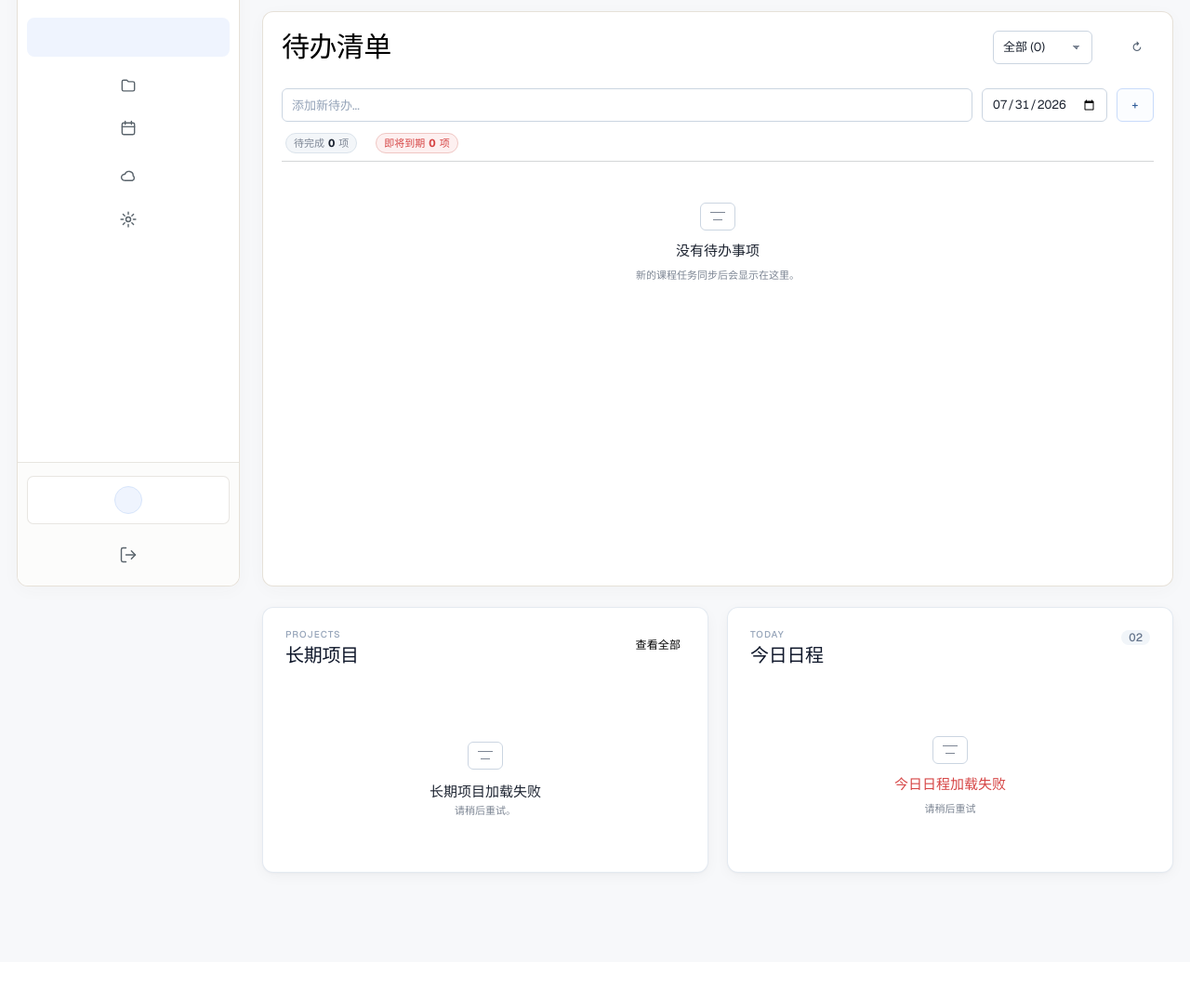
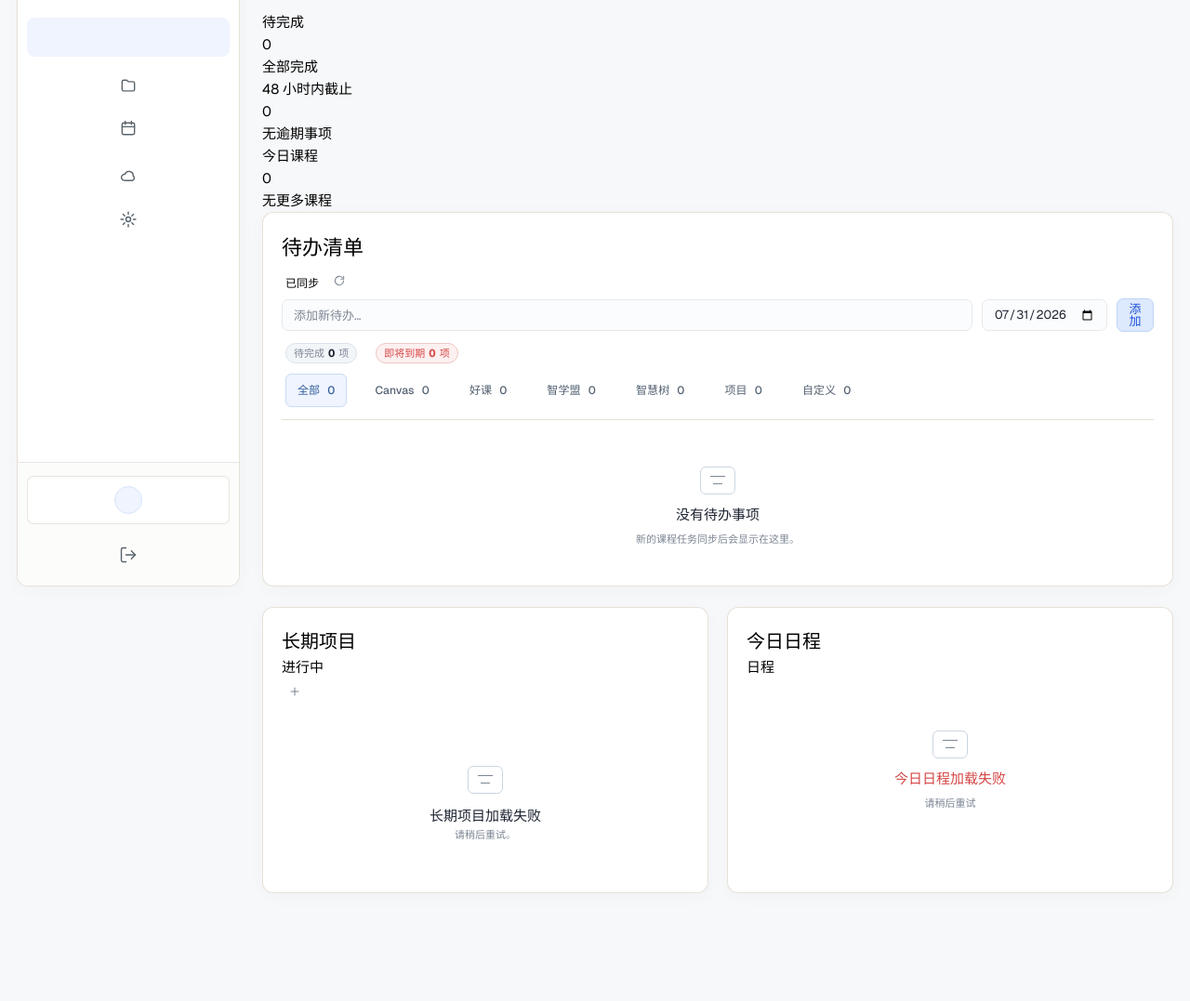
Before and after one commit to zboheng53-jpg/canvas-dashboard, a Python web app: template frontend/templates/index.html in a window 1280 px wide. Shown: the part 137-1214 px from the top of the page at 93% size. Before the commit the page ends 1080 px from the top, so only its background shows below. Run offline with Jinja, Linux system fonts and the light colour scheme; the template is opened without the code that fills it, so the values that code supplies are empty.

Commit message:
feat(ui): update index main view, KPI cards, filter chips, and right rail cards to redesign markup

```diff
--- a/frontend/assets/css/design-system.css
+++ b/frontend/assets/css/design-system.css
@@ -18,6 +18,12 @@
 
 
 /* ---------- 基础组件（非冲突类） ---------- */
+.placeholder-kicker,
+.rail-card-kicker,
+.rail-card-index {
+  display: none !important;
+}
+
 .btn-quiet {
   display: inline-flex; align-items: center; justify-content: center; gap: 6px;
   height: 34px; padding: 0 16px; border-radius: var(--ds-radius-sm);
--- a/frontend/templates/dashboard/_long_term_projects.html
+++ b/frontend/templates/dashboard/_long_term_projects.html
@@ -1,12 +1,12 @@
-<section class="rail-card rail-card-projects enter-right-card" id="long-term-projects-card" aria-labelledby="long-term-projects-title">
-  <div class="rail-card-heading">
-    <div>
-      <span class="rail-card-kicker">PROJECTS</span>
-      <h2 id="long-term-projects-title">长期项目</h2>
+<section class="card rail-card-projects enter-right-card" id="long-term-projects-card" aria-labelledby="long-term-projects-title">
+  <div class="card-head">
+    <h2 id="long-term-projects-title" style="font-size: 20px;">长期项目</h2>
+    <span class="muted" id="long-term-projects-sub">进行中</span>
+    <div class="right">
+      <button type="button" class="icon-btn" title="新建项目" onclick="openProjectsView()"><svg viewBox="0 0 24 24"><path d="M12 5v14m-7-7h14"></path></svg></button>
     </div>
-    <button type="button" class="ui-button ui-button--text project-overview-all" onclick="openProjectsView()">查看全部</button>
   </div>
-  <div class="project-overview-content" id="project-overview-content" aria-live="polite" aria-busy="true">
+  <div class="proj-list project-overview-content" id="project-overview-content" aria-live="polite" aria-busy="true">
     <div class="ui-loading ui-loading--block rail-empty-state is-loading" role="status">
       <div>
         <strong>正在加载长期项目…</strong>
--- a/frontend/templates/dashboard/_today_schedule.html
+++ b/frontend/templates/dashboard/_today_schedule.html
@@ -1,12 +1,9 @@
-<section class="rail-card rail-card-schedule enter-right-card" id="today-schedule-card" aria-labelledby="today-schedule-title">
-  <div class="rail-card-heading">
-    <div>
-      <span class="rail-card-kicker">TODAY</span>
-      <h2 id="today-schedule-title">今日日程</h2>
-    </div>
-    <span class="rail-card-index" aria-hidden="true">02</span>
+<section class="card rail-card-schedule enter-right-card" id="today-schedule-card" aria-labelledby="today-schedule-title">
+  <div class="card-head">
+    <h2 id="today-schedule-title" style="font-size: 20px;">今日日程</h2>
+    <span class="muted" id="today-schedule-sub">日程</span>
   </div>
-  <div class="rail-schedule-content" id="today-schedule-content" aria-live="polite" aria-busy="true">
+  <div class="timeline rail-schedule-content" id="today-schedule-content" aria-live="polite" aria-busy="true">
     <div class="ui-loading ui-loading--block rail-empty-state is-loading" role="status">
       <div>
         <strong>正在加载今日日程…</strong>
--- a/frontend/templates/index.html
+++ b/frontend/templates/index.html
@@ -66,15 +66,45 @@
     </header>
     </div>
 
+    <!-- KPI 概览 -->
+    <div class="kpis" id="dashboard-kpis">
+      <div class="kpi">
+        <div class="k-label">待完成</div>
+        <div class="k-value" id="stat-pending-count">0</div>
+        <div class="k-hint" id="stat-pending-diff">未有新变化</div>
+      </div>
+      <div class="kpi">
+        <div class="k-label">48 小时内截止</div>
+        <div class="k-value" id="stat-due-count">0</div>
+        <div class="k-hint warn" id="stat-due-overdue">含 0 项已逾期</div>
+      </div>
+      <div class="kpi">
+        <div class="k-label">今日课程</div>
+        <div class="k-value" id="stat-course-count">0</div>
+        <div class="k-hint" id="stat-course-next">无更多课程</div>
+      </div>
+    </div>
+
     <!-- Main Content -->
     <main>
       <section class="column main-column">
         <!-- Unified Main Card -->
-        <div class="card enter-main-card">
-          <div class="section-header">
-            <div class="header-left-group"><h2>&#24453;&#21150;&#28165;&#21333;</h2></div>
-            <div class="header-right">
-              <select id="todo-source-select" class="ui-control todo-source-select" aria-label="按来源筛选待办">
+        <section class="card listcard enter-main-card">
+          <div class="card-head">
+            <h2 style="font-size: 22px;">待办清单</h2>
+            <div class="right">
+              <button type="button" class="ui-button ui-button--text muted last-updated sync-status-button" id="list-updated" style="font-size:12px; background:none; border:none; cursor:pointer;" aria-label="查看平台同步状态">已同步</button>
+              <button class="ui-icon-button icon-btn btn-refresh" id="btn-refresh" title="刷新待办" aria-label="刷新待办"><svg viewBox="0 0 24 24"><path d="M20 12a8 8 0 1 1-2.34-5.66M20 4v5h-5"></path></svg></button>
+            </div>
+          </div>
+
+          <form class="add-row add-todo-form" id="add-todo-form">
+            <input type="text" id="new-todo-input" placeholder="添加新待办…" autocomplete="off" class="ui-control input todo-title-input">
+            <input type="date" id="new-todo-due" class="ui-control input date date-input" aria-label="截止日期" title="截止日期">
+            <button type="submit" class="ui-button ui-button--primary btn-quiet">添加</button>
+          </form>
+
+          <select id="todo-source-select" class="ui-control todo-source-select hidden" style="display:none;" aria-label="按来源筛选待办">
             <option value="all">全部</option>
             <option value="canvas">Canvas</option>
             <option value="haoke">好课</option>
@@ -83,43 +113,28 @@
             <option value="project">项目</option>
             <option value="custom">自定义</option>
           </select>
-              <div class="header-info">
-                <button type="button" class="ui-button ui-button--text last-updated sync-status-button" id="list-updated" aria-label="查看平台同步状态"></button>
-                <button class="ui-icon-button btn-refresh" id="btn-refresh" title="&#21047;&#26032;" aria-label="刷新待办">&#x21bb;</button>
+
+          <div class="stats-bar-under-add hidden" id="stats-bar" style="display:none;">
+            <span class="ui-count-pill stat-pill">待完成 <b class="stat-count" id="stat-total">0</b> 项</span>
+            <span class="ui-count-pill ui-count-pill--danger stat-pill urgent">即将到期 <b class="stat-count urgent" id="stat-urgent">0</b> 项</span>
           </div>
+
+          <!-- 来源筛选 Chips -->
+          <div class="src-filters todo-source-filters" id="todo-source-filters" role="group" aria-label="按来源筛选待办">
+            <button type="button" class="ui-button ui-button--choice f-chip todo-source-filter is-on" data-todo-source="all" aria-pressed="true">全部 <span class="n" id="src-count-all">0</span></button>
+            <button type="button" class="ui-button ui-button--choice f-chip todo-source-filter" data-todo-source="canvas" aria-pressed="false"><span class="dot" style="background:var(--src-canvas)"></span>Canvas <span class="n" id="src-count-canvas">0</span></button>
+            <button type="button" class="ui-button ui-button--choice f-chip todo-source-filter" data-todo-source="haoke" aria-pressed="false"><span class="dot" style="background:var(--src-haoke)"></span>好课 <span class="n" id="src-count-haoke">0</span></button>
+            <button type="button" class="ui-button ui-button--choice f-chip todo-source-filter" data-todo-source="zhixuemeng" aria-pressed="false"><span class="dot" style="background:var(--src-zxm)"></span>智学盟 <span class="n" id="src-count-zhixuemeng">0</span></button>
+            <button type="button" class="ui-button ui-button--choice f-chip todo-source-filter" data-todo-source="zhihuishu" aria-pressed="false"><span class="dot" style="background:var(--src-zhs)"></span>智慧树 <span class="n" id="src-count-zhihuishu">0</span></button>
+            <button type="button" class="ui-button ui-button--choice f-chip todo-source-filter" data-todo-source="project" aria-pressed="false"><span class="dot" style="background:var(--src-project)"></span>项目 <span class="n" id="src-count-project">0</span></button>
+            <button type="button" class="ui-button ui-button--choice f-chip todo-source-filter" data-todo-source="custom" aria-pressed="false"><span class="dot" style="background:var(--src-custom)"></span>自定义 <span class="n" id="src-count-custom">0</span></button>
           </div>
+
+          <!-- Unified todo list -->
+          <div class="listscroll todo-list" id="todo-list" data-layout-mode="hybrid">
+            <div class="ui-loading ui-loading--block empty-state" role="status">加载中...</div>
           </div>
-
-        <!-- Add custom todo -->
-        <form class="add-todo-form" id="add-todo-form">
-          <input type="text" id="new-todo-input" placeholder="&#28155;&#21152;&#26032;&#24453;&#21150;..." autocomplete="off" class="ui-control todo-title-input">
-          <input type="date" id="new-todo-due" class="ui-control date-input" aria-label="截止日期" title="截止日期">
-          <button type="submit" class="ui-button ui-button--primary">+</button>
-        </form>
-
-        <!-- Stats Bar -->
-        <div class="stats-bar-under-add" id="stats-bar">
-          <span class="ui-count-pill stat-pill">&#24453;&#23436;&#25104; <b class="stat-count" id="stat-total">0</b> &#39033;</span>
-          <span class="ui-count-pill ui-count-pill--danger stat-pill urgent">&#21363;&#23558;&#21040;&#26399; <b class="stat-count urgent" id="stat-urgent">0</b> &#39033;</span>
-        </div>
-
-        <div class="todo-header-divider"></div>
-
-        <div class="todo-source-filters hidden" id="todo-source-filters" role="group" aria-label="按来源筛选待办">
-          <button type="button" class="ui-button ui-button--choice todo-source-filter is-active" data-todo-source="all" aria-pressed="true">全部 (0)</button>
-          <button type="button" class="ui-button ui-button--choice todo-source-filter" data-todo-source="canvas" aria-pressed="false">Canvas (0)</button>
-          <button type="button" class="ui-button ui-button--choice todo-source-filter" data-todo-source="haoke" aria-pressed="false">好课 (0)</button>
-          <button type="button" class="ui-button ui-button--choice todo-source-filter" data-todo-source="zhixuemeng" aria-pressed="false">智学盟 (0)</button>
-          <button type="button" class="ui-button ui-button--choice todo-source-filter" data-todo-source="zhihuishu" aria-pressed="false">智慧树 (0)</button>
-          <button type="button" class="ui-button ui-button--choice todo-source-filter" data-todo-source="project" aria-pressed="false">项目 (0)</button>
-          <button type="button" class="ui-button ui-button--choice todo-source-filter" data-todo-source="custom" aria-pressed="false">自定义 (0)</button>
-        </div>
-
-        <!-- Unified todo list -->
-        <div class="todo-list" id="todo-list" data-layout-mode="hybrid">
-          <div class="ui-loading ui-loading--block empty-state" role="status">&#21152;&#36733;&#20013;...</div>
-        </div>
-        </div><!-- /.card -->
+        </section><!-- /.card -->
 
       </section>
     </main>
@@ -1549,8 +1564,14 @@
 
       document.querySelectorAll('button[data-todo-source]').forEach((button) => {
         const source = button.dataset.todoSource;
+        const countSpan = button.querySelector('.n') || document.getElementById('src-count-' + source);
+        if (countSpan) {
+          countSpan.textContent = counts[source] || 0;
+        } else {
           button.textContent = `${labels[source]} (${counts[source] || 0})`;
+        }
         const isActive = source === todoSourceFilter;
+        button.classList.toggle('is-on', isActive);
         button.classList.toggle('is-active', isActive);
         button.setAttribute('aria-pressed', String(isActive));
       });
@@ -1577,8 +1598,8 @@
         const rank = (item) => item.done ? 4 : (item.due_ts && item.due_ts.slice(0, 10) < today ? (item.manualHighlighted ? 0 : 1) : (item.manualHighlighted ? 2 : 3));
         return rank(a) - rank(b) || dueKey(a).localeCompare(dueKey(b)) || a._stableIndex - b._stableIndex;
       });
-      groups.week.sort((a, b) => (a.done ? 1 : 0) - (b.done ? 1 : 0) || (b.manualHighlighted ? 1 : 0) - (a.manualHighlighted ? 1 : 0) || dueKey(a).localeCompare(dueKey(b)) || a._stableIndex - b._stableIndex);
-      groups.later.sort((a, b) => (a.done ? 1 : 0) - (b.done ? 1 : 0) || (b.manualHighlighted ? 1 : 0) - (a.manualHighlighted ? 1 : 0) || dueKey(a).localeCompare(dueKey(b)) || a._stableIndex - b._stableIndex);
+      groups.week.sort((a, b) => (a.done ? 1 : 0) - (b.done ? 1 : 0) || (b.manualHighlighted ? 1 : 0) - (a.manualHighlighted ? 0 : 1) || dueKey(a).localeCompare(dueKey(b)) || a._stableIndex - b._stableIndex);
+      groups.later.sort((a, b) => (a.done ? 1 : 0) - (b.done ? 1 : 0) || (b.manualHighlighted ? 1 : 0) - (a.manualHighlighted ? 0 : 1) || dueKey(a).localeCompare(dueKey(b)) || a._stableIndex - b._stableIndex);
       return Object.entries(groups)
         .filter(([, groupedItems]) => groupedItems.length)
         .map(([key, groupedItems]) => ({ title: labels[key], items: groupedItems }));
@@ -1909,19 +1930,46 @@
     }
 
     function updateStatsBar(unified) {
-      const pending = unified.filter(item => !item.done && !item.hidden).length;
-      let urgent = 0;
-      unified.forEach(item => {
-        if (item.done || item.hidden) return;
+      const activeItems = unified.filter(item => !item.done && !item.hidden);
+      const pending = activeItems.length;
+
+      const todayStr = window.customToday || new Date().toISOString().slice(0, 10);
+      const now = Date.now();
+
+      let due48h = 0;
+      let overdue = 0;
+      activeItems.forEach(item => {
         if (item.due_ts) {
-          const hoursLeft = (new Date(item.due_ts).getTime() - Date.now()) / 3600000;
-          if (hoursLeft <= 72) urgent++;
-        }
-      });
+          const dueStr = item.due_ts.slice(0, 10);
+          const dueTime = new Date(item.due_ts).getTime();
+          const hoursLeft = (dueTime - now) / 3600000;
+          if (dueStr < todayStr || hoursLeft < 0) {
+            overdue++;
+            due48h++;
+          } else if (hoursLeft <= 48) {
+            due48h++;
+          }
+        }
+      });
+
       const totalEl = document.getElementById('stat-total');
       const urgentEl = document.getElementById('stat-urgent');
       if (totalEl) totalEl.textContent = pending;
-      if (urgentEl) urgentEl.textContent = urgent;
+      if (urgentEl) urgentEl.textContent = overdue + due48h;
+
+      // Update Top KPI Cards
+      const pendingCountEl = document.getElementById('stat-pending-count');
+      const pendingDiffEl = document.getElementById('stat-pending-diff');
+      const dueCountEl = document.getElementById('stat-due-count');
+      const dueOverdueEl = document.getElementById('stat-due-overdue');
+
+      if (pendingCountEl) pendingCountEl.textContent = pending;
+      if (pendingDiffEl) pendingDiffEl.textContent = pending > 0 ? `${pending} 项待处理` : '全部完成';
+      if (dueCountEl) dueCountEl.textContent = due48h;
+      if (dueOverdueEl) {
+        dueOverdueEl.textContent = overdue > 0 ? `含 ${overdue} 项已逾期` : '无逾期事项';
+        dueOverdueEl.classList.toggle('warn', overdue > 0);
+      }
     }
 
     async function togglePlatformCompletion(platform, id, done) {
```
Also changed, not shown: tests/test_control_components.py (+7 -0 lines). Lines whose indentation alone changed are shown as unchanged.
